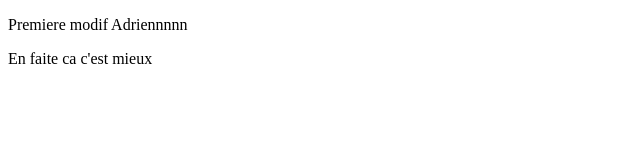
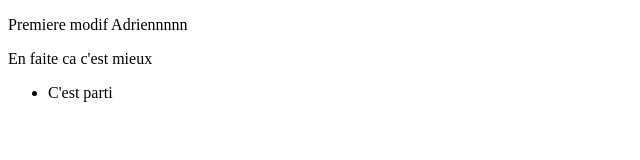
Before and after one commit to dorianguillaume/test-git, a plain HTML site: page index.html in a window 1280 px wide. Shown: the full height of the page, 0-640 px from the left. Drawn offline with Linux system fonts and the light colour scheme.

Commit message:
4e modif Adrien

```diff
--- a/index.html
+++ b/index.html
@@ -6,5 +6,9 @@
     <body>
         <p>Premiere modif Adriennnnn</p>
         <p>En faite ca c'est mieux</p>
+        <ul>
+            <li>C'est parti</li>
+        </ul>
+
     </body>
 </html>
```
